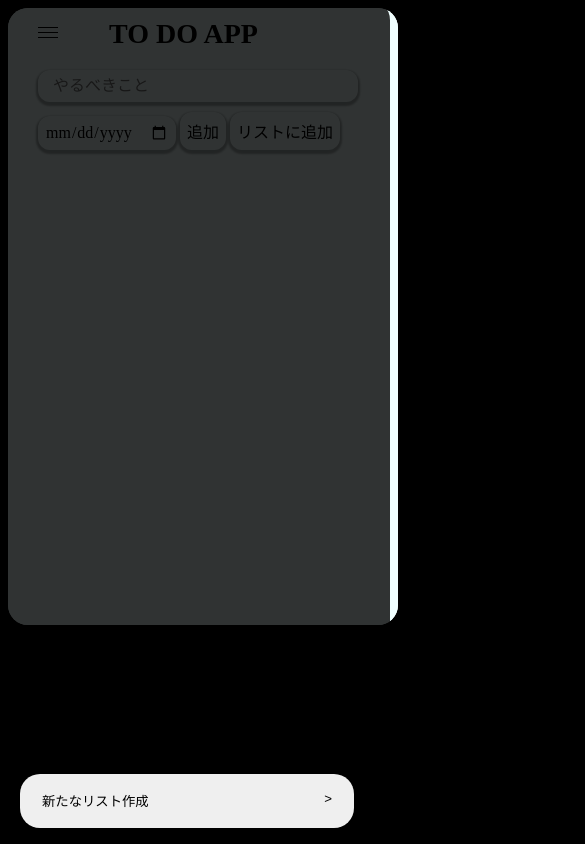
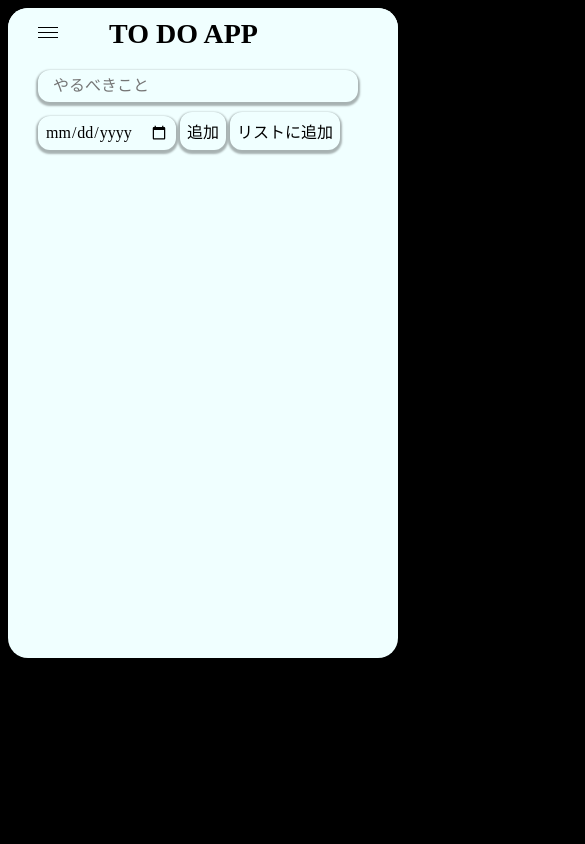
Before and after one commit to tamu1004/todo-app-js, a plain HTML site: page index.html in a window 390 px wide. Shown: the top 844 px of the page, 585 px wide, since content can reach past the window. Drawn offline with Linux system fonts and the light colour scheme.

Commit message:
Update style.css

```diff
--- a/style.css
+++ b/style.css
@@ -394,16 +394,9 @@ select:hover{
     top: 50%;
     padding-top: 10px;
 }
-@media (max-width: 600px) {
-  .second-container {
-    position: fixed;
-    top: 0;
-    left: 0;
-    width: 100vw;
-    height: 100vh;
-    background-color: rgba(0, 0, 0, 0.8);
-    z-index: 998;
-    overflow-y: auto;
-    transform: translateX(0);
-  }
+
+@media(max-width: 430px){
+    .EndInput{
+        justify-content: space-between;
+    }
 }
```
